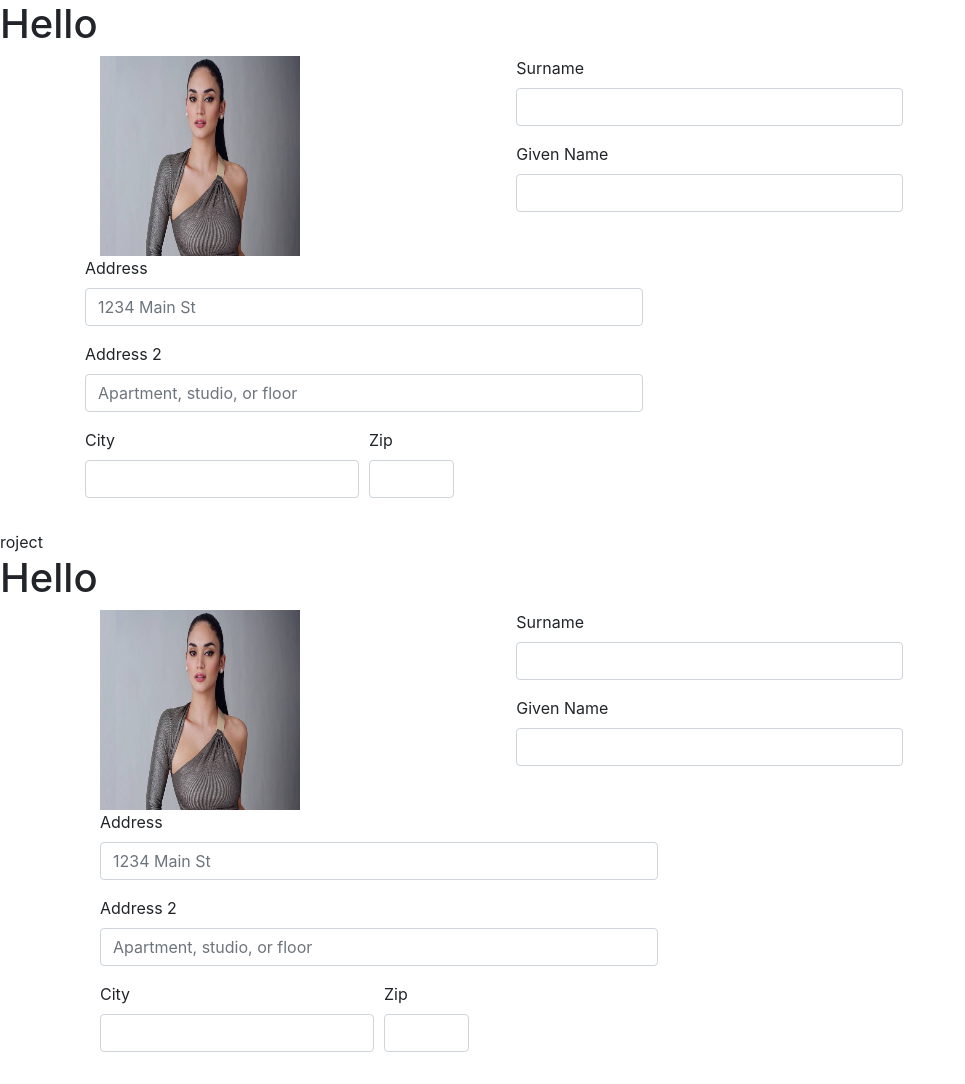
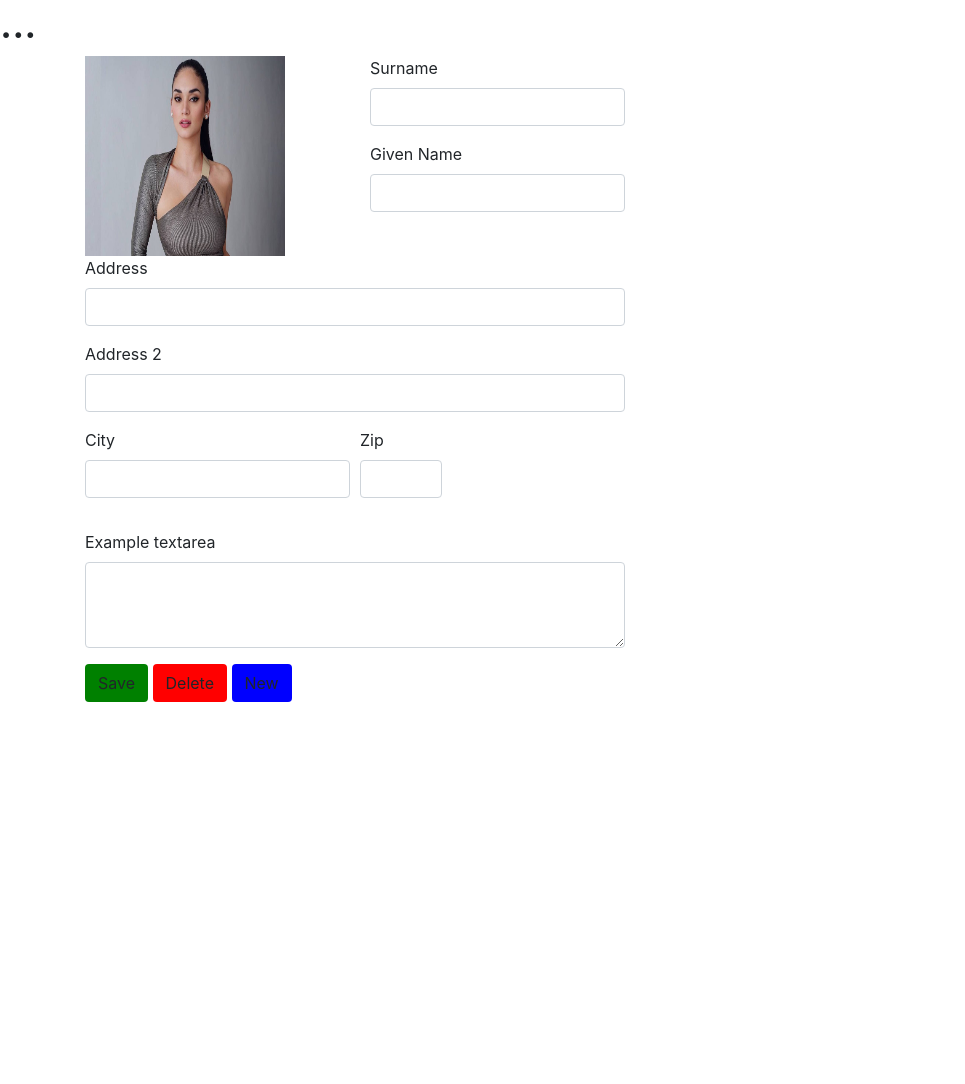
Before and after one commit to PaulJequinto/161PMPJBootstrap, a plain HTML site: page index.html in a window 1280 px wide. Shown: the whole page, without its empty margins (0-965 px from the left). After the commit the page ends 800 px from the top, so only its background shows below. Drawn offline with nearby package versions, Linux system fonts and the light colour scheme.

Commit message:
Update index.html

```diff
--- a/index.html
+++ b/index.html
@@ -1,8 +1,4 @@
 <!DOCTYPE html>
-<html lang="en" dir="ltr">
-  <head>
-    <meta charset="utf-8">
-    <title>My P<!DOCTYPE html>
 <html lang="en" dir="ltr">
   <head>
     <meta charset="utf-8">
@@ -10,14 +6,13 @@
     <link rel="stylesheet" href="css/bootstrap.min.css" type="text/css">
   </head>
   <body>
-    <h1>Hello</h1>
+    <h1>...</h1>
     <main class="container">
-      <div class="col-9">
           <div class="row">
-          <div class="col-6">
+            <div class="col-3">
                 <img src="pia.jpg" alt="pia pic" height="200" width="200">
             </div>
-          <div class="col-6">
+            <div class="col-3">
               <form>
                 <div class="form-group">
                   <label for="Text">Surname</label>
@@ -25,22 +20,21 @@
                 </div>
                 <div class="form-group">
                   <label for="Text">Given Name</label>
-                <input type="password" class="form-control" id="exampleInputPassword1">
+                  <input type="password" class="form-control" id="Text">
                 </div>
                 </form>
             </div>
           </div>
-      </div>
-
-      <div class="row container">
+          <div class="row">
+            <div class="col-6">
               <form>
                 <div class="form-group">
                   <label for="inputAddress">Address</label>
-            <input type="text" class="form-control" id="inputAddress" placeholder="1234 Main St">
+                  <input type="text" class="form-control" id="inputAddress">
                 </div>
                 <div class="form-group">
                   <label for="inputAddress2">Address 2</label>
-            <input type="text" class="form-control" id="inputAddress2" placeholder="Apartment, studio, or floor">
+                  <input type="text" class="form-control" id="inputAddress2">
                 </div>
                 <div class="form-row">
                   <div class="form-group col-md-6">
@@ -56,71 +50,22 @@
                 </div>
               </form>
             </div>
+          </div>
           <div class="row">
+            <div class="form-group col-6">
+             <label for="exampleFormControlTextarea1">Example textarea</label>
+             <textarea class="form-control" id="exampleFormControlTextarea1" rows="3"></textarea>
             </div>
           </div>
-      <div class="col-3">
-    </main>
-
-    <script type="text/javascript" src="js/jquery-4.3.1.slim.min.js"></script>
-    <script type="text/javascript" src="js/popper.min.js"></script>
-    <script type="text/javascript" src="js/bootstrap.min.js"></script>
-  </body>
-</html>roject</title>
-    <link rel="stylesheet" href="css/bootstrap.min.css" type="text/css">
-  </head>
-  <body>
-    <h1>Hello</h1>
-    <main class="container">
-      <div class="col-9">
-          <div class="row">
-            <div class="col-6">
-            <img src="pia.jpg" alt="pia pic" height="200" width="200">
-            </div>
-            <div class="col-6">
-              <form>
-                <div class="form-group">
-                  <label for="Text">Surname</label>
-                  <input type="Name" class="form-control" id="text">
-                </div>
-                <div class="form-group">
-                  <label for="Text">Given Name</label>
-                  <input type="password" class="form-control" id="exampleInputPassword1">
-                </div>
+          <div class="form-group row">
+            <form class="form-group col-md-6" action="index.html" method="post">
+              <button type="button" class="btn btn-save" style="background-color: green">Save</button>
+              <button type="button" class="btn btn-save" style="background-color: red">Delete</button>
+              <button type="button" class="btn btn-save" style="background-color: blue">New</button>
             </form>
           </div>
-          </div>
-          <div class="row container">
-            <form>
-              <div class="form-group">
-                <label for="inputAddress">Address</label>
-                <input type="text" class="form-control" id="inputAddress" placeholder="1234 Main St">
-              </div>
-              <div class="form-group">
-                <label for="inputAddress2">Address 2</label>
-                <input type="text" class="form-control" id="inputAddress2" placeholder="Apartment, studio, or floor">
-              </div>
-              <div class="form-row">
-                <div class="form-group col-md-6">
-                  <label for="inputCity">City</label>
-                  <input type="text" class="form-control" id="inputCity">
-                </div>
-                <div class="form-group col-md-2">
-                  <label for="inputZip">Zip</label>
-                  <input type="text" class="form-control" id="inputZip">
-                </div>
-              </div>
-              <div class="form-group">
-              </div>
-            </form>
-          </div>
-          <div class="row">
-          </div>
-      </div>
-
     </main>
-
-    <script type="text/javascript" src="js/jquery-4.3.1.slim.min.js"></script>
+    <script type="text/javascript" src="js/jquery-3.4.1.slim.min.js"></script>
     <script type="text/javascript" src="js/popper.min.js"></script>
     <script type="text/javascript" src="js/bootstrap.min.js"></script>
   </body>
```
Lines whose indentation alone changed are shown as unchanged.
